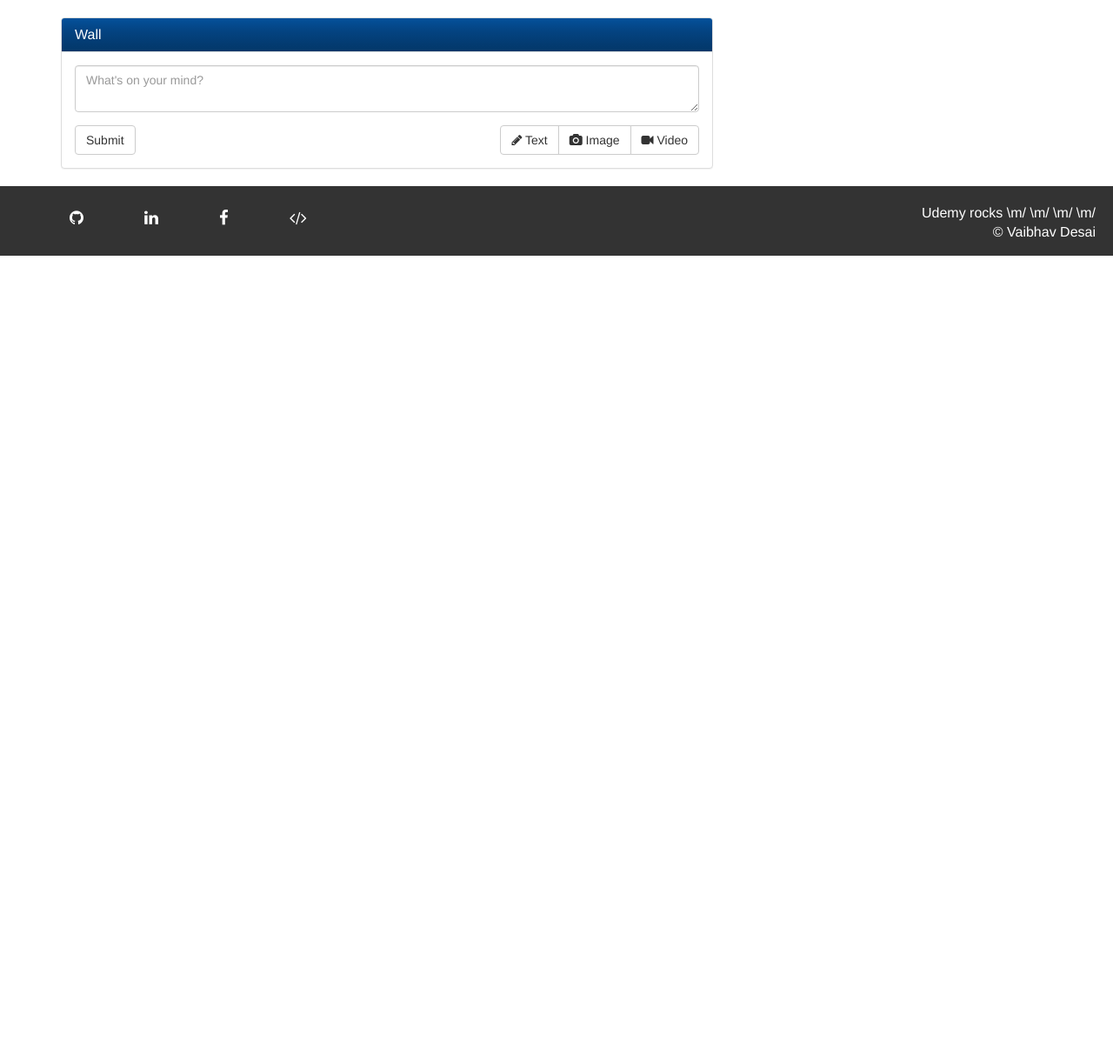
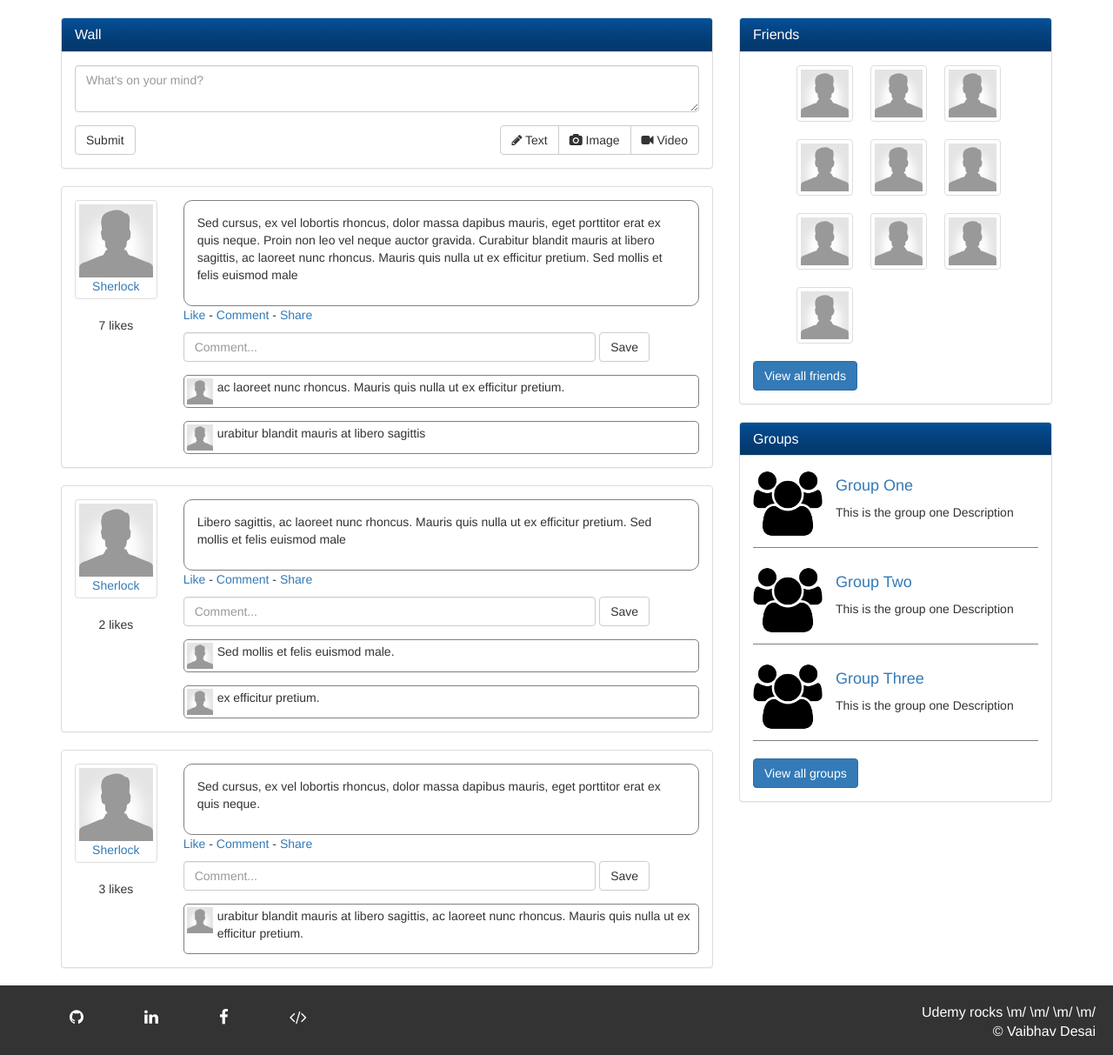
Before and after one commit to vaibhavdesai137-bootstrap3-projects/bootstrap-social-nw-app, a PHP site: page / in a window 1280 px wide. Shown: the part 152-1365 px from the top of the page at 87% size. Before the commit the page ends 446 px from the top, so only its background shows below. Run offline with PHP 8.4, Linux system fonts and the light colour scheme; some libraries are stand-ins or nearby versions.

Commit message:
more changes to the home page

```diff
--- a/css/style.css
+++ b/css/style.css
@@ -18,3 +18,65 @@ header .logo {
     background-image: linear-gradient(#04519B, #044687, 60%, #033769);
     color: #FFF !important;
 }
+
+.bubble {
+    position: relative;
+    width: 580;
+    min-height: 65px;
+    padding: 15px;
+    background: #FFF;
+    border-radius: 10px;
+    border: 1px solid gray
+}
+
+.post-actions: {
+    margin: 5px;
+    padding: 15px;
+}
+
+.comment-form .form-group {
+    width: 80%;
+}
+
+.comment-form input[type='text'] {
+    width: 100%;
+}
+
+.comment-avatar {
+    width: 30px;
+    height: 30px;
+    margin-right: 5px;
+}
+
+.comment {
+    border: 1px solid gray;
+    border-radius: 5px;
+    padding: 3px;
+    margin-top: 15px;
+    overflow: auto;
+    width: 100%;
+}
+
+.friends li {
+    list-style: none;
+    padding: 0 10px;
+    display: inline;
+    float: left;
+}
+
+.friends img {
+    width: 55px;
+}
+
+.groups img {
+    width: 80px;
+    float: left;
+    margin-right: 15px;
+}
+
+.group-item {
+    padding-bottom: 10px;
+    margin-bottom: 20px;
+    border-bottom: 1px solid gray;
+    overflow: auto;
+}
--- a/home.html
+++ b/home.html
@@ -86,12 +86,234 @@
                                 </form>
                             </div>
                         </div>
-                    </div>
+
+                        <div class="panel panel-default post">
+                            <div class="panel-body">
+                                <div class="row">
+                                    <div class="col-sm-2">
+                                        <a class="post-avatar thumbnail" href="profile.html">
+                                            <img src="img/user.png"/>
+                                            <div class="text-center">Sherlock</div>
+                                        </a>
+                                        <div class="likes text-center">7 likes</div>
+                                    </div>
+                                    <div class="col-sm-10">
+
+                                        <div class="bubble">
+                                            <div class="pointer">
+                                                <p>Sed cursus, ex vel lobortis rhoncus, dolor massa dapibus mauris, eget porttitor erat ex quis neque. Proin non leo vel neque auctor gravida. Curabitur blandit mauris at libero sagittis, ac laoreet nunc rhoncus. Mauris quis nulla ut ex efficitur pretium. Sed mollis et felis euismod male</p>
+                                            </div>
+                                            <div class="pointer-border">
+                                            </div>
+                                        </div> <!-- bubble end -->
+
+                                        <p class="post-actions">
+                                            <a herf="#">Like</a> -
+                                            <a herf="#">Comment</a> -
+                                            <a herf="#">Share</a>
+                                        </p>
+
+                                        <div class="comment-form">
+                                            <form class="form-inline">
+                                                <div class="form-group">
+                                                    <input type="text" class="form-control" placeholder="Comment...">
+                                                </div>
+                                                <button type="submit" class="btn btn-default">Save</button>
+                                            </form>
+                                        </div> <!-- comment-form end -->
+
+                                        <div class="clearfix"></div>
+
+                                        <div class="comments">
+                                            <div class="comment">
+                                                <a class="comment-avatar pull-left" href="#"><img class="comment-avatar" src="img/user.png"/></a>
+                                                <div class="comment-text">
+                                                    <p>ac laoreet nunc rhoncus. Mauris quis nulla ut ex efficitur pretium.</p>
+                                                </div>
+                                            </div>
+                                            <div class="clearfix"></div>
+                                            <div class="comment">
+                                                <a class="comment-avatar pull-left" href="#"><img class="comment-avatar" src="img/user.png"/></a>
+                                                <div class="comment-text">
+                                                    <p>urabitur blandit mauris at libero sagittis</p>
+                                                </div>
+                                            </div>
+                                            <div class="clearfix"></div>
+                                        </div> <!-- comments end -->
+
+                                    </div>
+                                </div>
+                            </div>
+                        </div>
+
+                        <div class="panel panel-default post">
+                            <div class="panel-body">
+                                <div class="row">
+                                    <div class="col-sm-2">
+                                        <a class="post-avatar thumbnail" href="profile.html">
+                                            <img src="img/user.png"/>
+                                            <div class="text-center">Sherlock</div>
+                                        </a>
+                                        <div class="likes text-center">2 likes</div>
+                                    </div>
+                                    <div class="col-sm-10">
+
+                                        <div class="bubble">
+                                            <div class="pointer">
+                                                <p>Libero sagittis, ac laoreet nunc rhoncus. Mauris quis nulla ut ex efficitur pretium. Sed mollis et felis euismod male</p>
+                                            </div>
+                                            <div class="pointer-border">
+                                            </div>
+                                        </div> <!-- bubble end -->
+
+                                        <p class="post-actions">
+                                            <a herf="#">Like</a> -
+                                            <a herf="#">Comment</a> -
+                                            <a herf="#">Share</a>
+                                        </p>
+
+                                        <div class="comment-form">
+                                            <form class="form-inline">
+                                                <div class="form-group">
+                                                    <input type="text" class="form-control" placeholder="Comment...">
+                                                </div>
+                                                <button type="submit" class="btn btn-default">Save</button>
+                                            </form>
+                                        </div> <!-- comment-form end -->
+
+                                        <div class="clearfix"></div>
+
+                                        <div class="comments">
+                                            <div class="comment">
+                                                <a class="comment-avatar pull-left" href="#"><img class="comment-avatar" src="img/user.png"/></a>
+                                                <div class="comment-text">
+                                                    <p>Sed mollis et felis euismod male.</p>
+                                                </div>
+                                            </div>
+                                            <div class="clearfix"></div>
+                                            <div class="comment">
+                                                <a class="comment-avatar pull-left" href="#"><img class="comment-avatar" src="img/user.png"/></a>
+                                                <div class="comment-text">
+                                                    <p>ex efficitur pretium.</p>
+                                                </div>
+                                            </div>
+                                            <div class="clearfix"></div>
+                                        </div> <!-- comments end -->
+
+                                    </div>
+                                </div>
+                            </div>
+                        </div>
+
+                        <div class="panel panel-default post">
+                            <div class="panel-body">
+                                <div class="row">
+                                    <div class="col-sm-2">
+                                        <a class="post-avatar thumbnail" href="profile.html">
+                                            <img src="img/user.png"/>
+                                            <div class="text-center">Sherlock</div>
+                                        </a>
+                                        <div class="likes text-center">3 likes</div>
+                                    </div>
+                                    <div class="col-sm-10">
+
+                                        <div class="bubble">
+                                            <div class="pointer">
+                                                <p>Sed cursus, ex vel lobortis rhoncus, dolor massa dapibus mauris, eget porttitor erat ex quis neque.</p>
+                                            </div>
+                                            <div class="pointer-border">
+                                            </div>
+                                        </div> <!-- bubble end -->
+
+                                        <p class="post-actions">
+                                            <a herf="#">Like</a> -
+                                            <a herf="#">Comment</a> -
+                                            <a herf="#">Share</a>
+                                        </p>
+
+                                        <div class="comment-form">
+                                            <form class="form-inline">
+                                                <div class="form-group">
+                                                    <input type="text" class="form-control" placeholder="Comment...">
+                                                </div>
+                                                <button type="submit" class="btn btn-default">Save</button>
+                                            </form>
+                                        </div> <!-- comment-form end -->
+
+                                        <div class="clearfix"></div>
+
+                                        <div class="comments">
+                                            <div class="comment">
+                                                <a class="comment-avatar pull-left" href="#"><img class="comment-avatar" src="img/user.png"/></a>
+                                                <div class="comment-text">
+                                                    <p>urabitur blandit mauris at libero sagittis, ac laoreet nunc rhoncus. Mauris quis nulla ut ex efficitur pretium.</p>
+                                                </div>
+                                            </div>
+                                            <div class="clearfix"></div>
+                                        </div> <!-- comments end -->
+
+                                    </div>
+                                </div>
+                            </div>
+                        </div>
+
+                    </div> <!-- col-md-8 end -->
+
                     <div class="col-md-4">
 
-                    </div>
-                </div>
-            </div>
+                        <div class="panel panel-default friends">
+                            <div class="panel-heading">
+                                <h3 class="panel-title">Friends</h3>
+                            </div>
+
+                            <div class="panel-body">
+                                <ul>
+                                    <li><a class="thumbnail" href="profile.html"><img src="img/user.png"/></a></li>
+                                    <li><a class="thumbnail" href="profile.html"><img src="img/user.png"/></a></li>
+                                    <li><a class="thumbnail" href="profile.html"><img src="img/user.png"/></a></li>
+                                    <li><a class="thumbnail" href="profile.html"><img src="img/user.png"/></a></li>
+                                    <li><a class="thumbnail" href="profile.html"><img src="img/user.png"/></a></li>
+                                    <li><a class="thumbnail" href="profile.html"><img src="img/user.png"/></a></li>
+                                    <li><a class="thumbnail" href="profile.html"><img src="img/user.png"/></a></li>
+                                    <li><a class="thumbnail" href="profile.html"><img src="img/user.png"/></a></li>
+                                    <li><a class="thumbnail" href="profile.html"><img src="img/user.png"/></a></li>
+                                    <li><a class="thumbnail" href="profile.html"><img src="img/user.png"/></a></li>
+                                </ul>
+                                <div class="clearfix"></div>
+                                <a href="#" class="btn btn-primary">View all friends</a>
+                            </div>
+                        </div> <!-- friends end -->
+
+                        <div class="panel panel-default groups">
+                            <div class="panel-heading">
+                                <h3 class="panel-title">Groups</h3>
+                            </div>
+                            <div class="panel-body">
+                                <div class="group-item">
+                                    <img src="img/group.png">
+                                    <h4><a href="#">Group One</a></h4>
+                                    <p>This is the group one Description</p>
+                                </div>
+                                <div class="clearfix"></div>
+                                <div class="group-item">
+                                    <img src="img/group.png">
+                                    <h4><a href="#">Group Two</a></h4>
+                                    <p>This is the group one Description</p>
+                                </div>
+                                <div class="clearfix"></div>
+                                <div class="group-item">
+                                    <img src="img/group.png">
+                                    <h4><a href="#">Group Three</a></h4>
+                                    <p>This is the group one Description</p>
+                                </div>
+                                <a href="#" class="btn btn-primary">View all groups</a>
+                            </div>
+                        </div> <!-- groups end -->
+
+                    </div> <!-- col-md-4 end -->
+
+                </div> <!-- row end -->
+            </div> <!-- container end -->
         </section>
 
         <footer>
```
